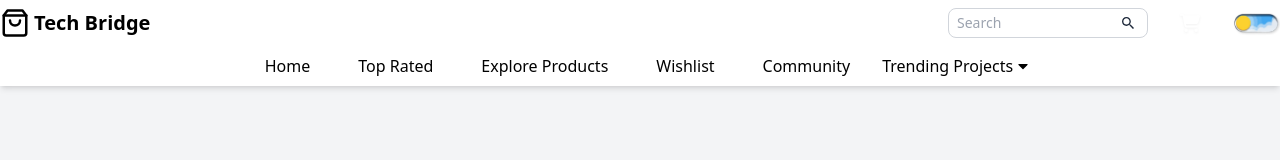
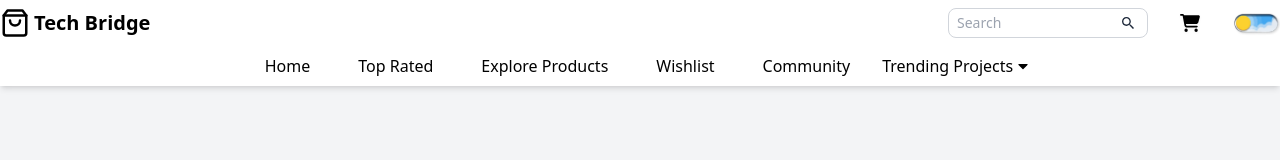
Before and after one commit to thefearlesscoder/Tech-Bridge, a React (Vite) app in the folder frontend/: page /dashboard in a window 1280 px wide. Shown: the top 160 px of the page. Built offline with nearby package versions, Linux system fonts and the light colour scheme.

Commit message:
Navbar cart icon  updated

```diff
--- a/frontend/src/components/Navbar/Navbar.jsx
+++ b/frontend/src/components/Navbar/Navbar.jsx
@@ -75,12 +75,12 @@ const Navbar = ({ handleOrderPopup }) => {
             {/* order button */}
             <button
               onClick={() => handleOrderPopup()}
-              className="bg-gradient-to-r from-primary to-secondary transition-all duration-200 text-white  py-1 px-4 rounded-full flex items-center gap-3 group"
+              className="bg-gradient-to-r from-primary to-secondary transition-all duration-200 text-black  py-1 px-4 rounded-full flex items-center gap-3 group"
             >
               <span className="group-hover:block hidden transition-all duration-200">
                 Collaborate
               </span>
-              <FaCartShopping className="text-xl text-white drop-shadow-sm cursor-pointer" />
+              <FaCartShopping className="text-xl text-black drop-shadow-sm cursor-pointer" />
             </button>
 
             {/* Darkmode Switch */}
```
